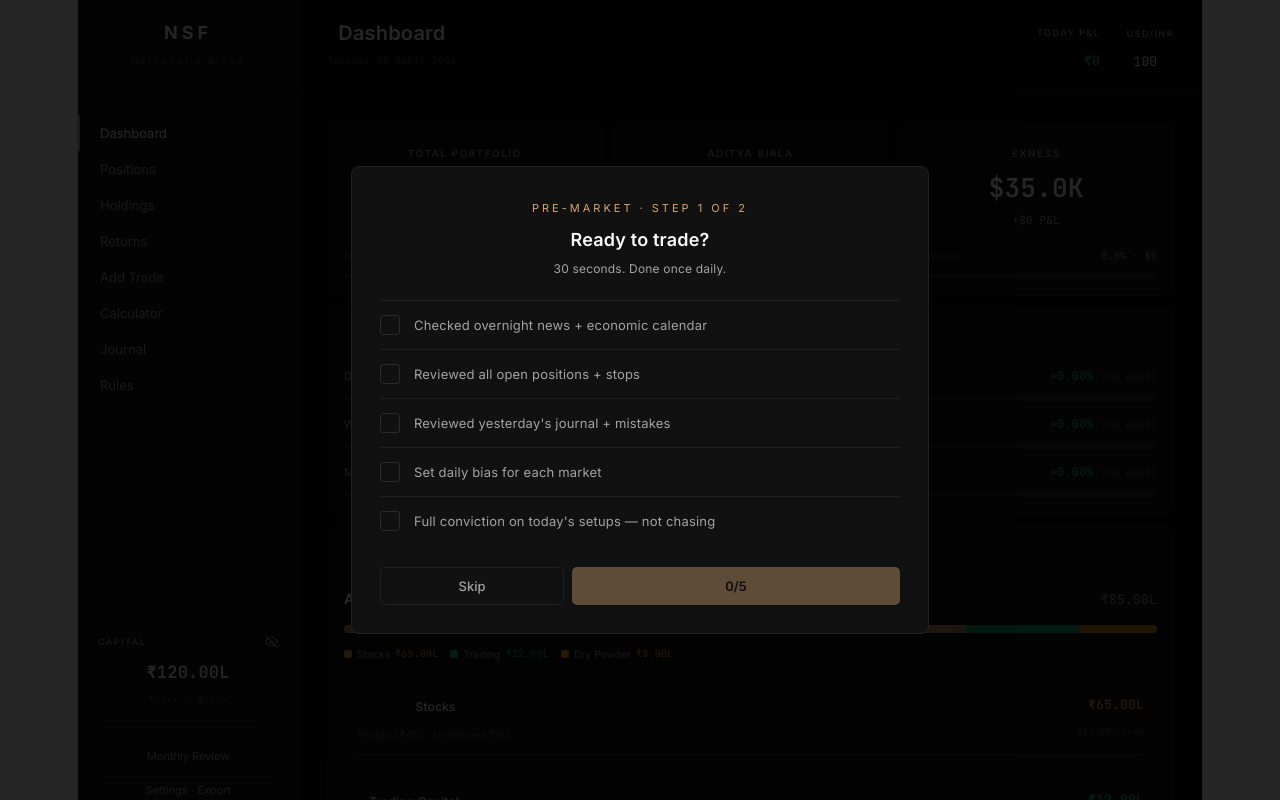
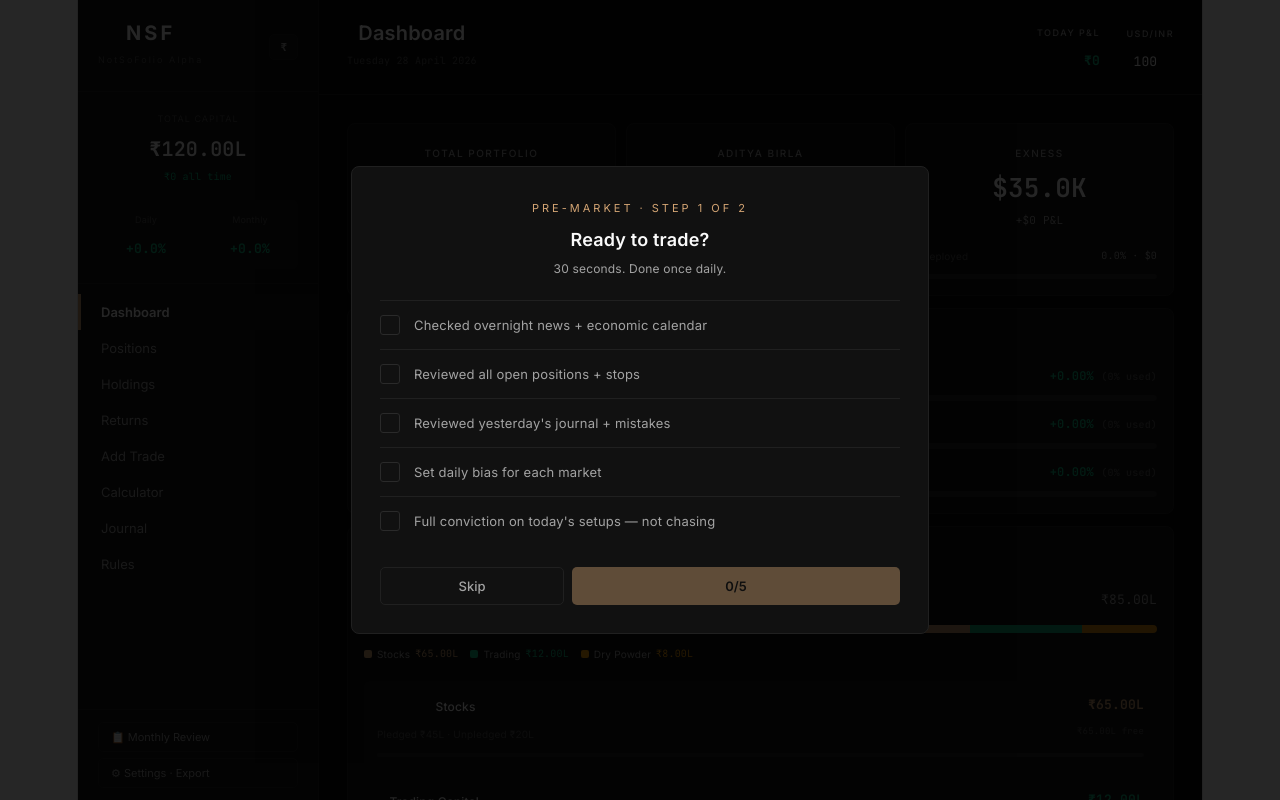
Before and after one commit to NotSoProo/apex-terminal, a React (Vite) app: page / in a window 1280 px wide. Shown: the top 800 px of the page. Built offline with nearby package versions, Linux system fonts and the light colour scheme.

Commit message:
Update App.jsx

```diff
--- a/src/App.jsx
+++ b/src/App.jsx
@@ -391,7 +391,7 @@ export default function ApexTerminal() {
   const shared = { metrics, settings, trades, hideCapital, hideMode, combined, inrTotal, usdTotal, isMobile };
 
   return (
-    <div style={{ background: C.bg, minHeight: "100vh", color: C.text, fontFamily: F_UI, display: "flex", flexDirection: isMobile ? "column" : "row" }}>
+    <div style={{ background: C.bg, minHeight: "100vh", maxHeight: "100vh", color: C.text, fontFamily: F_UI, display: "flex", flexDirection: isMobile ? "column" : "row", overflow: "hidden" }}>
       {showPreMarket && <PreMarketModal preMarket={preMarket} savePreMarket={savePreMarket} setShowPreMarket={setShowPreMarket} setShowBrief={setShowBrief} />}
       {showBrief && <DailyBriefModal metrics={metrics} settings={settings} trades={trades} hideCapital={hideCapital} setShowBrief={setShowBrief} />}
       {showSettings && <SettingsModal settings={settings} saveSettings={saveSettings} setShowSettings={setShowSettings} exportData={exportData} importData={importData} />}
@@ -402,28 +402,84 @@ export default function ApexTerminal() {
 
       {/* SIDEBAR (DESKTOP) */}
       {!isMobile && (
-        <div style={{ width: 220, background: C.surface, borderRight: `1px solid ${C.border}`, padding: "20px 0", position: "sticky", top: 0, height: "100vh", display: "flex", flexDirection: "column", flexShrink: 0 }}>
-          <div style={{ padding: "0 20px 24px", borderBottom: `1px solid ${C.border}` }}>
-            <div style={{ fontSize: 18, fontWeight: 700, letterSpacing: 4, color: C.text }}>NSF</div>
-            <div style={{ fontSize: 9, letterSpacing: 2.5, color: C.textD, marginTop: 2 }}>NotSoFolio Alpha</div>
-          </div>
-          <div style={{ flex: 1, padding: "16px 0", overflowY: "auto" }}>
+        <div style={{ width: 240, background: C.surface, borderRight: `1px solid ${C.border}`, height: "100vh", display: "flex", flexDirection: "column", flexShrink: 0, overflow: "hidden" }}>
+          {/* Logo */}
+          <div style={{ padding: "20px 20px 18px", borderBottom: `1px solid ${C.border}`, flexShrink: 0 }}>
+            <div style={{ display: "flex", justifyContent: "space-between", alignItems: "center" }}>
+              <div>
+                <div style={{ fontSize: 20, fontWeight: 800, letterSpacing: 3, color: C.text }}>NSF</div>
+                <div style={{ fontSize: 9, letterSpacing: 2, color: C.textD, marginTop: 1 }}>NotSoFolio Alpha</div>
+              </div>
+              <button onClick={toggleHide} title={hideMode === "numbers" ? "Show %" : hideMode === "pct" ? "Hide" : "Show numbers"} style={{ background: C.surface2, border: `1px solid ${C.border}`, borderRadius: 5, padding: "5px 10px", cursor: "pointer", color: hideMode !== "numbers" ? C.accent : C.textM, fontSize: 11, fontFamily: F_MONO, fontWeight: 600 }}>{hideMode === "numbers" ? "₹" : hideMode === "pct" ? "%" : "•••"}</button>
+            </div>
+          </div>
+
+          {/* Live stats strip */}
+          <div style={{ padding: "14px 20px", borderBottom: `1px solid ${C.border}`, flexShrink: 0 }}>
+            <div style={{ marginBottom: 10 }}>
+              <div style={{ fontSize: 9, color: C.textD, letterSpacing: 1, marginBottom: 4 }}>TOTAL CAPITAL</div>
+              <div style={{ fontSize: 20, fontWeight: 700, color: C.text, fontFamily: F_MONO }}>{dAmt(combined, "₹", hideCapital)}</div>
+              <div style={{ fontSize: 10, color: metrics.inrPnl + metrics.usdPnl * settings.fxRate >= 0 ? C.green : C.red, fontFamily: F_MONO, marginTop: 2 }}>
+                {dAmt(metrics.inrPnl + metrics.usdPnl * (settings.fxRate||100), "₹", hideCapital)} all time
+              </div>
+            </div>
+            <div style={{ display: "grid", gridTemplateColumns: "1fr 1fr", gap: 8 }}>
+              {[
+                { label: "Daily", val: metrics.dayDD, limit: settings.dailyDDLimit || 3 },
+                { label: "Monthly", val: metrics.monthDD, limit: settings.monthlyDDLimit || 10 },
+              ].map(({ label, val, limit }) => (
+                <div key={label} style={{ background: C.surface2, borderRadius: 5, padding: "7px 10px" }}>
+                  <div style={{ fontSize: 9, color: C.textD }}>{label}</div>
+                  <div style={{ fontSize: 13, fontFamily: F_MONO, fontWeight: 600, color: val <= -limit ? C.red : val <= -limit*0.6 ? C.amber : C.green, marginTop: 2 }}>
+                    {val >= 0 ? "+" : ""}{val.toFixed(1)}%
+                  </div>
+                </div>
+              ))}
+            </div>
+            {metrics.breaches.length > 0 && (
+              <div style={{ marginTop: 8, padding: "6px 10px", background: C.red + "15", border: `1px solid ${C.red}30`, borderRadius: 4 }}>
+                <div style={{ fontSize: 10, color: C.red, fontWeight: 600 }}>⚠ {metrics.breaches.length} breach{metrics.breaches.length > 1 ? "es" : ""}</div>
+              </div>
+            )}
+          </div>
+
+          {/* Nav */}
+          <div style={{ flex: 1, overflowY: "auto", padding: "10px 0" }}>
             {NAV.map(n => (
-              <button key={n.id} onClick={() => setPage(n.id)} style={{ display: "block", width: "100%", textAlign: "left", padding: "10px 20px", background: page === n.id ? C.surface2 : "transparent", border: "none", borderLeft: page === n.id ? `2px solid ${C.accent}` : "2px solid transparent", color: page === n.id ? C.text : C.textM, fontSize: 13, fontFamily: F_UI, cursor: "pointer" }}>{n.label}</button>
+              <button key={n.id} onClick={() => setPage(n.id)} style={{ display: "block", width: "100%", textAlign: "left", padding: "10px 20px", background: page === n.id ? C.surface2 : "transparent", border: "none", borderLeft: page === n.id ? `3px solid ${C.accent}` : "3px solid transparent", color: page === n.id ? C.text : C.textM, fontSize: 13, fontFamily: F_UI, cursor: "pointer", fontWeight: page === n.id ? 600 : 400, transition: "all 0.1s" }}>{n.label}</button>
             ))}
           </div>
-          <div style={{ padding: "16px 20px", borderTop: `1px solid ${C.border}` }}>
-            <div style={{ display: "flex", justifyContent: "space-between", alignItems: "center", marginBottom: 4 }}>
-              <Label style={{ fontSize: 9 }}>Capital</Label>
-              <button onClick={toggleHide} style={{ background: "transparent", border: "none", color: C.textM, cursor: "pointer", padding: 0, display: "flex" }}><Eye open={!hideCapital} size={13} /></button>
-            </div>
-            <div style={{ fontSize: 17, fontWeight: 600, color: C.text, fontFamily: F_MONO, marginTop: 4 }}>{dAmt(combined, "₹", hideCapital)}</div>
-            <div style={{ fontSize: 10, color: C.textD, fontFamily: F_MONO, marginTop: 2 }}>{hideCapital ? "₹•••• · $••••" : `₹${(inrTotal / 1000).toFixed(1)}K · $${usdTotal.toFixed(0)}`}</div>
-
-            <div style={{ marginTop: 14, paddingTop: 14, borderTop: `1px solid ${C.border}`, display: "flex", flexDirection: "column", gap: 6 }}>
-              <button onClick={() => setShowReview(true)} style={{ background: "transparent", border: `1px solid ${C.border}`, color: C.textM, padding: "6px 12px", borderRadius: 4, fontSize: 11, fontFamily: F_UI, cursor: "pointer" }}>Monthly Review</button>
-              <button onClick={() => setShowSettings(true)} style={{ background: "transparent", border: `1px solid ${C.border}`, color: C.textM, padding: "6px 12px", borderRadius: 4, fontSize: 11, fontFamily: F_UI, cursor: "pointer" }}>Settings · Export</button>
-            </div>
+
+          {/* Open trades quick view */}
+          {trades.filter(t => t.status === "Open").length > 0 && (
+            <div style={{ padding: "12px 20px", borderTop: `1px solid ${C.border}`, flexShrink: 0 }}>
+              <div style={{ fontSize: 9, color: C.textD, letterSpacing: 1, marginBottom: 8 }}>OPEN POSITIONS</div>
+              {trades.filter(t => t.status === "Open").slice(0, 4).map(t => {
+                const m = calcMetrics(t);
+                const cur = t.platform === "AB" ? "₹" : "$";
+                return (
+                  <div key={t.id} onClick={() => setPage("positions")} style={{ display: "flex", justifyContent: "space-between", alignItems: "center", padding: "5px 0", cursor: "pointer", borderBottom: `1px solid ${C.border}` }}>
+                    <div>
+                      <div style={{ fontSize: 11, color: C.text, fontWeight: 600 }}>{t.stockName || t.market.replace("MCX ", "")}</div>
+                      <div style={{ fontSize: 9, color: t.direction === "Long" ? C.green : C.red }}>{t.direction} · {t.qty} lots</div>
+                    </div>
+                    <div style={{ textAlign: "right" }}>
+                      {m.livePnl !== null ? <div style={{ fontSize: 11, color: m.livePnl >= 0 ? C.green : C.red, fontFamily: F_MONO, fontWeight: 600 }}>{dAmt(m.livePnl, cur, hideCapital)}</div> : <div style={{ fontSize: 10, color: C.textD }}>—</div>}
+                      <div style={{ fontSize: 9, color: m.slAtBE ? C.green : C.textD }}>{m.slAtBE ? "BE ✓" : `SL ${t.currentSL || t.stopLoss}`}</div>
+                    </div>
+                  </div>
+                );
+              })}
+              {trades.filter(t => t.status === "Open").length > 4 && (
+                <div style={{ fontSize: 10, color: C.textD, marginTop: 6, textAlign: "center" }}>+{trades.filter(t => t.status === "Open").length - 4} more</div>
+              )}
+            </div>
+          )}
+
+          {/* Bottom buttons */}
+          <div style={{ padding: "12px 20px", borderTop: `1px solid ${C.border}`, flexShrink: 0, display: "flex", flexDirection: "column", gap: 6 }}>
+            <button onClick={() => setShowReview(true)} style={{ background: "transparent", border: `1px solid ${C.border}`, color: C.textM, padding: "7px 12px", borderRadius: 5, fontSize: 11, fontFamily: F_UI, cursor: "pointer", textAlign: "left" }}>📋 Monthly Review</button>
+            <button onClick={() => setShowSettings(true)} style={{ background: "transparent", border: `1px solid ${C.border}`, color: C.textM, padding: "7px 12px", borderRadius: 5, fontSize: 11, fontFamily: F_UI, cursor: "pointer", textAlign: "left" }}>⚙ Settings · Export</button>
           </div>
         </div>
       )}
@@ -451,7 +507,7 @@ export default function ApexTerminal() {
       )}
 
       {/* MAIN */}
-      <div style={{ flex: 1, minWidth: 0 }}>
+      <div style={{ flex: 1, minWidth: 0, overflow: "auto", height: isMobile ? "auto" : "100vh" }}>
         <div style={{ padding: isMobile ? "14px 16px" : "20px 28px", borderBottom: `1px solid ${C.border}`, display: "flex", justifyContent: "space-between", alignItems: "center", background: C.bg, gap: 10, flexWrap: "wrap" }}>
           <div>
             <div style={{ fontSize: isMobile ? 17 : 20, fontWeight: 600, textTransform: "capitalize" }}>{page === "addtrade" ? "Add Trade" : page}</div>
@@ -1680,11 +1736,11 @@ function Positions({ trades, saveTrades, setEditTrade, setPyramidTrade, setClose
       <FilterBar />
       <div style={{ background: C.surface, border: `1px solid ${C.border}`, borderRadius: 8, overflow: "hidden" }}>
         <div style={{ overflowX: "auto" }}>
-          <table style={{ width: "100%", borderCollapse: "collapse", fontSize: 12, minWidth: 950 }}>
+          <table style={{ width: "100%", borderCollapse: "collapse", fontSize: 12, minWidth: 820 }}>
             <thead>
               <tr style={{ background: C.surface2, borderBottom: `1px solid ${C.border}` }}>
-                {["Date", "Market", "Dir", "Entry", "SL", "Target", "Lots", "CMP", "R:R", "Risk", "1R Level", "Status", "P&L", ""].map(h => (
-                  <th key={h} style={{ padding: "11px 10px", textAlign: "left", color: C.textM, fontWeight: 500, fontSize: 10, letterSpacing: 1, textTransform: "uppercase", whiteSpace: "nowrap" }}>{h}</th>
+                {["Date", "Market", "Dir", "Entry", "SL / BE", "Target", "Lots", "CMP", "R:R", "Risk", "P&L", ""].map(h => (
+                  <th key={h} style={{ padding: "10px 8px", textAlign: "left", color: C.textM, fontWeight: 500, fontSize: 10, letterSpacing: 1, textTransform: "uppercase", whiteSpace: "nowrap" }}>{h}</th>
                 ))}
               </tr>
             </thead>
@@ -1705,7 +1761,6 @@ function Positions({ trades, saveTrades, setEditTrade, setPyramidTrade, setClose
                     <td style={{ padding: "10px" }}>{t.status === "Open" && <input type="number" value={t.cmp || ""} onChange={e => updateCMP(t.id, e.target.value)} placeholder="—" style={{ background: C.surface2, border: `1px solid ${C.border}`, color: C.text, fontSize: 11, fontFamily: F_MONO, width: 70, padding: "4px 6px", borderRadius: 3, outline: "none" }} />}</td>
                     <td style={{ padding: "10px", fontFamily: F_MONO, color: m.rr >= 3 ? C.green : m.rr > 0 ? C.amber : C.textD }}>{m.rr ? `1:${m.rr}` : "—"}</td>
                     <td style={{ padding: "10px", fontFamily: F_MONO, color: m.slAtBE ? C.green : C.textM }}>{m.slAtBE ? "0 (BE)" : dAmt(m.riskAmt, cur, hideCapital)}</td>
-                    <td style={{ padding: "10px", fontFamily: F_MONO, color: C.green }}>{oneRLevel ? oneRLevel.toFixed(1) : "—"}</td>
                     <td style={{ padding: "10px" }}><span style={{ fontSize: 10, padding: "2px 7px", borderRadius: 10, background: (t.status === "Open" ? C.green : t.status === "Closed" ? C.dim : C.amber) + "25", color: t.status === "Open" ? C.green : t.status === "Closed" ? C.textM : C.amber, fontWeight: 600 }}>{t.status}</span></td>
                     <td style={{ padding: "10px", fontFamily: F_MONO, fontWeight: 600, color: (displayPnl || 0) > 0 ? C.green : (displayPnl || 0) < 0 ? C.red : C.textD }}>{displayPnl !== null && displayPnl !== undefined ? dAmt(displayPnl, cur, hideCapital) : "—"}</td>
                     <td style={{ padding: "10px", whiteSpace: "nowrap" }}>
```
